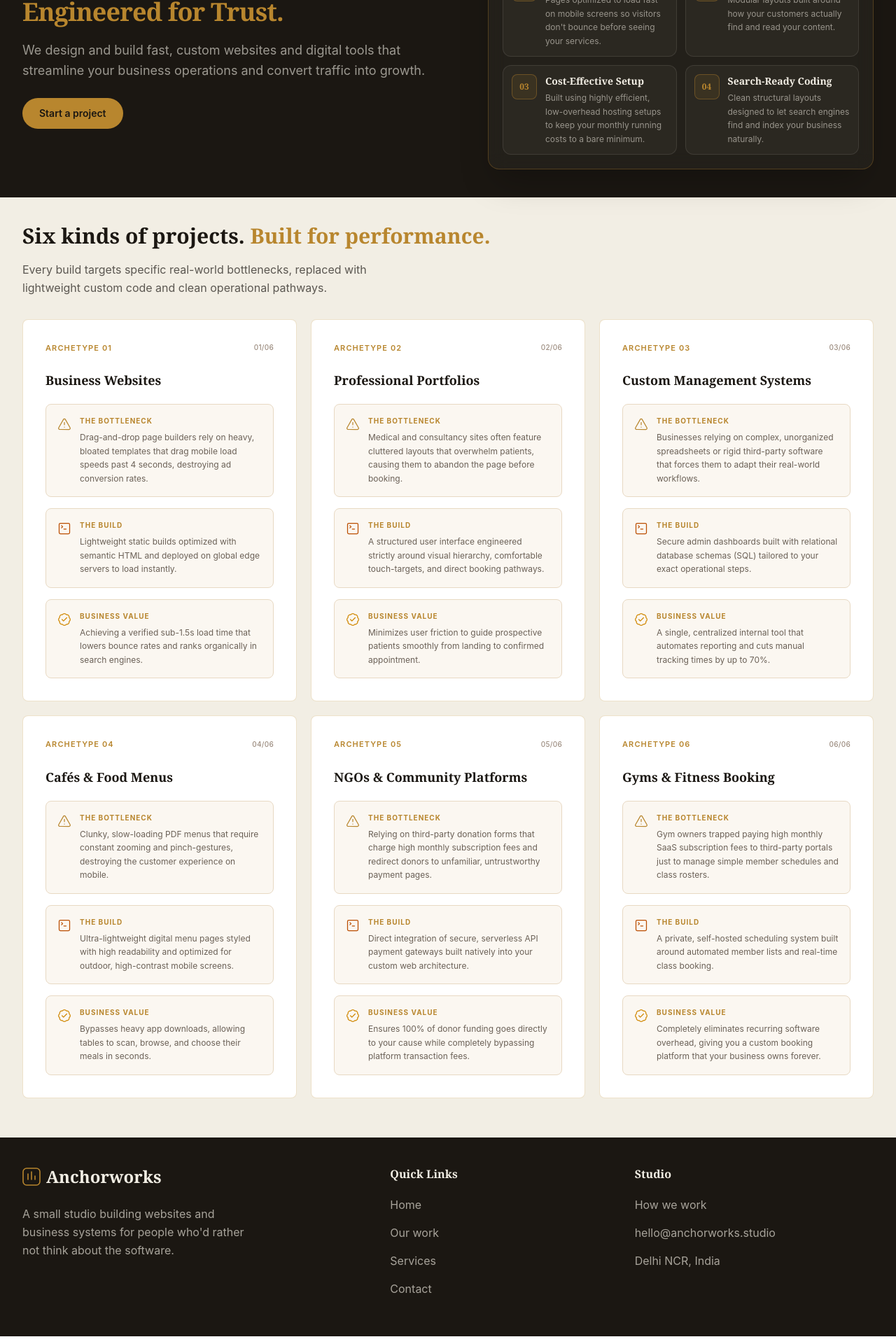
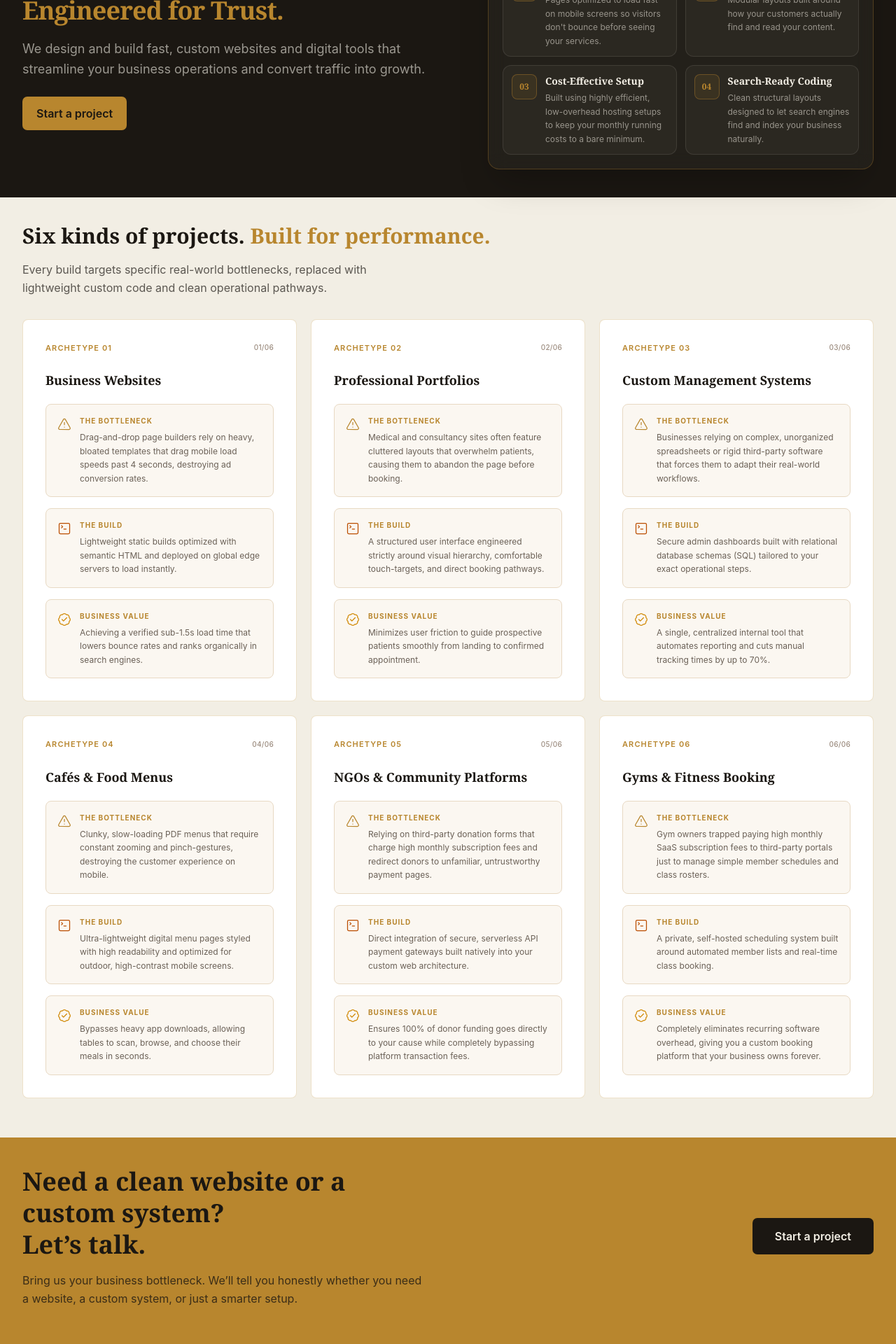
Before and after one commit to GopalNavetia/Business-Website, a React app: page /our-work in a window 1280 px wide. Shown: the part 220-2140 px from the top of the page at 70% size. Built offline with nearby package versions, Linux system fonts and the light colour scheme; the HTML template or start-up script is replaced by a standard one.

Commit message:
Final Our Work Page

```diff
--- a/src/components/Footer.jsx
+++ b/src/components/Footer.jsx
@@ -1,7 +1,17 @@
-import { useNavigate } from "react-router-dom";
+import { useEffect } from "react";
+import { useLocation, useNavigate } from "react-router-dom";
 
 function Footer() {
     const navigate = useNavigate();
+    const location = useLocation();
+
+    useEffect(() => {
+        window.scrollTo({
+            top: 0,
+            left: 0,
+            behavior: "smooth",
+        });
+    }, [location.pathname]);
 
     const navItems = [
         { label: "Home", path: "/" },
--- a/src/pages/Home.jsx
+++ b/src/pages/Home.jsx
@@ -1,5 +1,6 @@
 import { useState } from "react";
 import { useNavigate } from "react-router-dom";
+import { Link } from "react-router-dom";
 import {
   Briefcase,
   SquareUser,
@@ -35,7 +36,7 @@
                 href="https://wa.me/917011042987?text=Hi%20Anchorworks%2C%20I%20would%20like%20to%20enquire%20about%20a%20project."
                 target="_blank"
                 rel="noopener noreferrer"
-                className="inline-flex items-center justify-center px-10 py-3 sm:px-6 sm:py-3.5 rounded-[7px] font-semibold text-sm sm:text-base bg-[#B8862E] text-[#1B1712] transition-colors hover:bg-[#c99636]"
+                className="inline-flex items-center justify-center px-6 py-3 sm:px-5 sm:py-1 rounded-[7px] font-semibold text-sm sm:text-base bg-[#B8862E] text-[#1B1712] transition-colors hover:bg-[#c99636]"
               >
                 Start a project
               </a>
@@ -136,36 +137,42 @@
               {
                 icon: Briefcase,
                 title: "Business Websites",
+                slug: "business-websites",
                 description:
                   "A straightforward, professional site for founders and small businesses who need to be found and trusted online.",
               },
               {
                 icon: SquareUser,
                 title: "Portfolios",
+                slug: "portfolios",
                 description:
                   "For doctors, consultants, and professionals who need a page that builds credibility before the first call.",
               },
               {
                 icon: PanelLeft,
                 title: "Management Systems",
+                slug: "management-systems",
                 description:
                   "Booking, scheduling, and admin tools built around how you actually run your day, not a generic dashboard.",
               },
               {
                 icon: Coffee,
                 title: "Cafés & Menus",
+                slug: "cafes-menus",
                 description:
                   "Fast, mobile-first menus and ordering pages that actually work for someone standing at your counter.",
               },
               {
                 icon: Heart,
                 title: "NGOs & Community",
+                slug: "ngos-community",
                 description:
                   "Trust-building, donation-ready sites for organisations that need people to believe them at first glance.",
               },
               {
                 icon: Dumbbell,
                 title: "Gyms & Fitness",
+                slug: "gym-fitness",
                 description:
                   "Class schedules, memberships, and bookings handled properly, without paying a monthly fee for someone else’s software.",
               },
@@ -196,12 +203,12 @@
                     {project.description}
                   </p>
 
-                  <a
-                    href="#work"
+                  <Link
+                    to={`/our-work#${project.slug}`}
                     className="mt-auto pt-7 text-sm font-medium text-[#B8862E] transition-colors hover:text-[#8B5F1E]"
                   >
-                    View work →
-                  </a>
+                    Read more →
+                  </Link>
                 </div>
               );
             })}
@@ -283,7 +290,7 @@
             </div>
 
             <a
-              href="#"
+              href="https://wa.me/917011042987?text=Hi%20Anchorworks%2C%20I%20would%20like%20to%20enquire%20about%20a%20project."
               className="inline-flex w-fit items-center justify-center rounded-[7px] bg-[#1B1712] px-7 py-3.5 text-sm font-semibold text-[#F2EEE4] transition-colors hover:bg-[#241F17] sm:px-8 sm:text-base"
             >
               Start a project
--- a/src/pages/OurWork.jsx
+++ b/src/pages/OurWork.jsx
@@ -1,7 +1,32 @@
-import React, { useState } from "react";
+import React, { useEffect, useState } from "react";
 import { TriangleAlert, SquareTerminal, BadgeCheck } from "lucide-react";
+import { useLocation } from "react-router-dom";
 
 function OurWork() {
+    const location = useLocation();
+
+    useEffect(() => {
+        const targetId = location.hash.slice(1);
+
+        // Open Our Work at the top first
+        window.scrollTo({
+            top: 0,
+            left: 0,
+            behavior: "instant",
+        });
+
+        if (!targetId) return;
+
+        const timer = setTimeout(() => {
+            document.getElementById(targetId)?.scrollIntoView({
+                behavior: "smooth",
+                block: "start",
+            });
+        }, 300);
+
+        return () => clearTimeout(timer);
+    }, [location.hash]);
+
     const buildStandards = [
         {
             number: "01",
@@ -32,6 +57,7 @@
     const projectCategories = [
         {
             number: "01/06",
+            slug: "business-websites",
             title: "Business Websites",
             bottleneck: "THE BOTTLENECK",
             bottleneckText:
@@ -45,6 +71,7 @@
         },
         {
             number: "02/06",
+            slug: "portfolios",
             title: "Professional Portfolios",
             bottleneck: "THE BOTTLENECK",
             bottleneckText:
@@ -58,6 +85,7 @@
         },
         {
             number: "03/06",
+            slug: "management-systems",
             title: "Custom Management Systems",
             bottleneck: "THE BOTTLENECK",
             bottleneckText:
@@ -71,6 +99,7 @@
         },
         {
             number: "04/06",
+            slug: "cafes-menus",
             title: "Cafés & Food Menus",
             bottleneck: "THE BOTTLENECK",
             bottleneckText:
@@ -84,6 +113,7 @@
         },
         {
             number: "05/06",
+            slug: "ngos-community",
             title: "NGOs & Community Platforms",
             bottleneck: "THE BOTTLENECK",
             bottleneckText:
@@ -97,6 +127,7 @@
         },
         {
             number: "06/06",
+            slug: "gym-fitness",
             title: "Gyms & Fitness Booking",
             bottleneck: "THE BOTTLENECK",
             bottleneckText:
@@ -130,12 +161,14 @@
                                 We design and build fast, custom websites and digital tools that streamline your business operations and convert traffic into growth.
                             </p>
 
-                            <button
-                                type="button"
-                                className="mt-6 rounded-full bg-[#B8862E] px-6 py-3 text-sm font-semibold text-[#1B1712] transition hover:bg-[#D2A64F]"
+                            <a
+                                href="https://wa.me/917011042987?text=Hi%20Anchorworks%2C%20I%20would%20like%20to%20enquire%20about%20a%20project."
+                                target="_blank"
+                                rel="noopener noreferrer"
+                                className="inline-flex items-center justify-center mt-6 px-6 py-3 sm:px-5 sm:py-3 rounded-[7px] font-semibold text-sm sm:text-base bg-[#B8862E] text-[#1B1712] transition-colors hover:bg-[#c99636]"
                             >
                                 Start a project
-                            </button>
+                            </a>
                         </div>
 
                         {/* Build Standards Box */}
@@ -211,7 +244,10 @@
                                         </span>
                                     </div>
 
-                                    <h3 className="mt-6 font-serif text-lg font-bold text-[#1B1712]">
+                                    <h3
+                                        id={category.slug}
+                                        className="scroll-mt-24 mt-6 font-serif text-lg font-bold text-[#1B1712]"
+                                    >
                                         {category.title}
                                     </h3>
 
@@ -260,6 +296,30 @@
                         })}
                     </div>
                 </div>
+
+                {/* Final CTA */}
+                <div className="bg-[#B8862E] px-6 py-8 pb-11 text-[#1B1712] sm:px-8 sm:py-10 sm:pb-14">
+                    <div className="flex flex-col gap-8 sm:flex-row sm:items-center sm:justify-between">
+                        <div className="max-w-xl">
+                            <h2 className="max-w-lg font-serif text-2xl font-semibold leading-tight sm:text-3xl lg:text-4xl">
+                                Need a clean website or a custom system? <br />Let’s talk.
+                            </h2>
+
+                            <p className="mt-4 max-w-xl text-sm leading-relaxed text-[#1B1712]/80 sm:text-base">
+                                Bring us your business bottleneck. We’ll tell you honestly whether you need a website, a custom system, or just a smarter setup.
+                            </p>
+                        </div>
+
+                        <a
+                            href="https://wa.me/917011042987?text=Hi%20Anchorworks%2C%20I%20would%20like%20to%20enquire%20about%20a%20project."
+                            target="_blank"
+                            className="inline-flex w-fit items-center justify-center rounded-[7px] bg-[#1B1712] px-7 py-3.5 text-sm font-semibold text-[#F2EEE4] transition-colors hover:bg-[#241F17] sm:px-8 sm:text-base"
+                        >
+                            Start a project
+                        </a>
+                    </div>
+                </div>
+
             </section>
         </div>
     );
```
